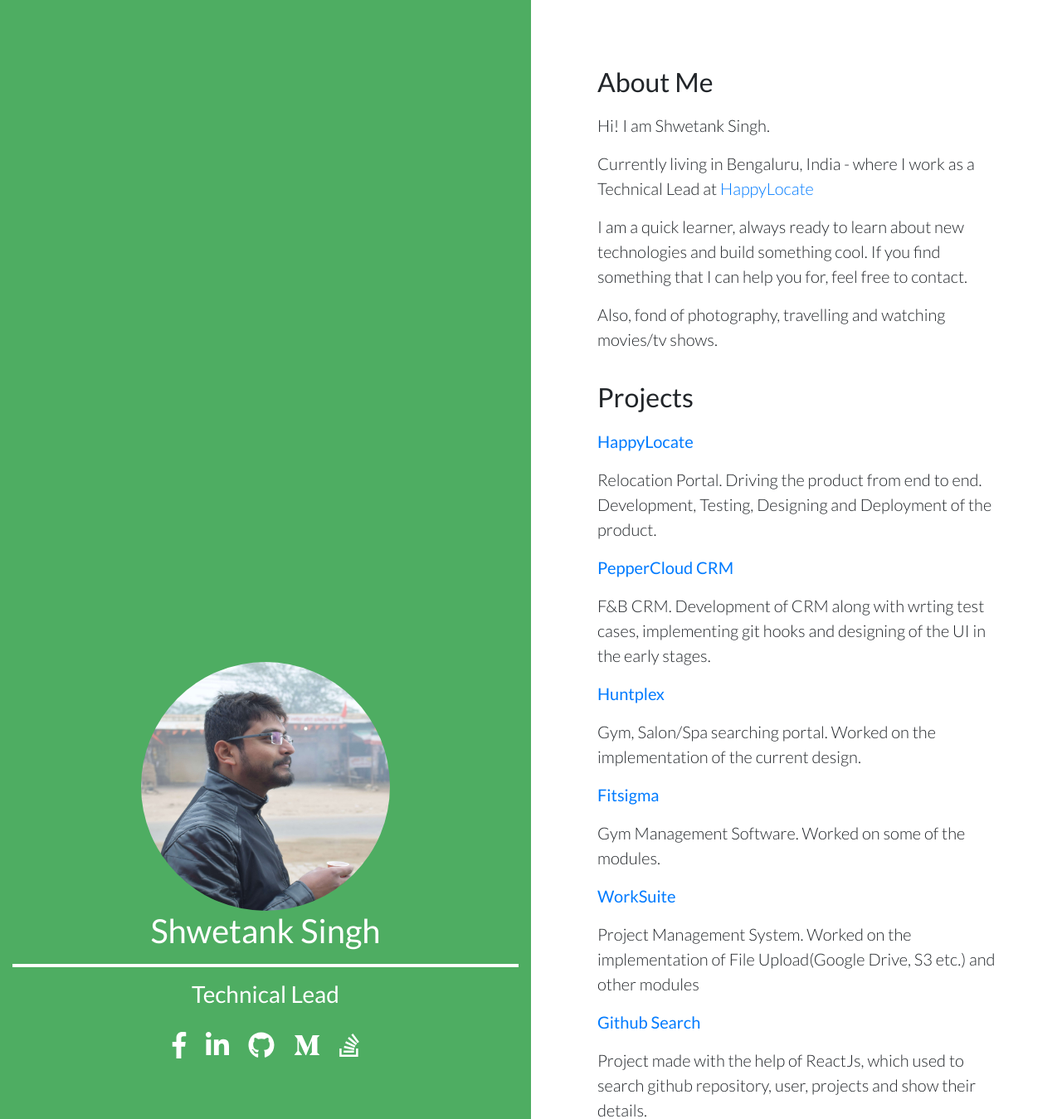
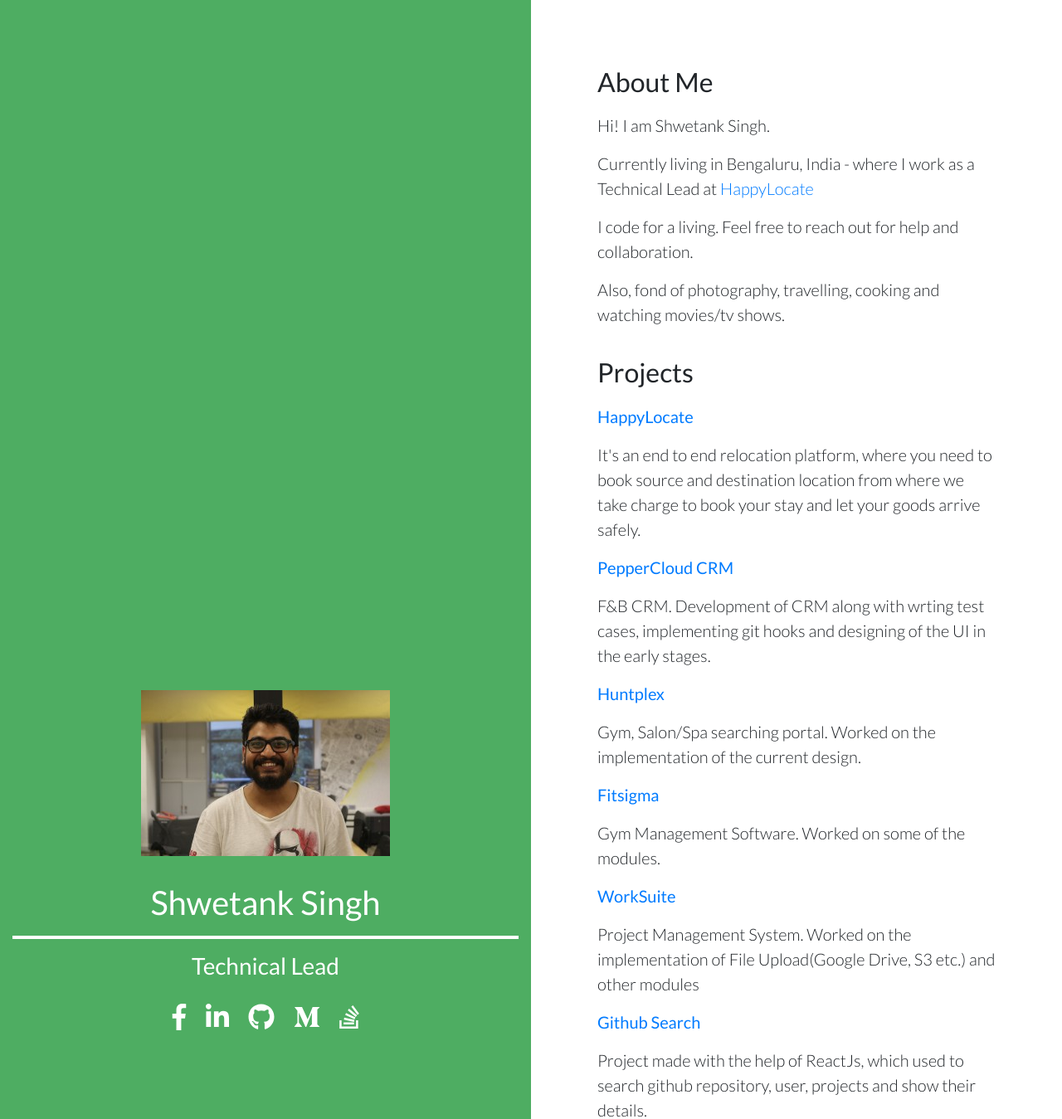
Before and after one commit to shwetank007/shwetank007.github.io, a PHP site: page /index.html in a window 1280 px wide. Shown: the top 1349 px of the page at 83% size. Run offline with PHP 8.4, Linux system fonts and the light colour scheme; some libraries are stand-ins or nearby versions.

Commit message:
Change: Photograph style and description change

```diff
--- a/index.html
+++ b/index.html
@@ -10,14 +10,14 @@
     <meta property="og:description" content="Full Stack Web Developer"/>
     <meta property="og:title" content="Shwetank Singh" />
     <meta property="og:type" content="Personal Website" />
-    <meta property="og:url" content="https://shwetank007.github.io/" />
-    <meta property="og:image" content="shwetank.jpg" />
+    <meta property="og:url" content="https://iamshwetank.com"/>
+    <meta property="og:image" content="shwetank.JPG" />
     <!--End OG Tag-->
     <link rel="stylesheet" href="https://maxcdn.bootstrapcdn.com/bootstrap/4.0.0/css/bootstrap.min.css" integrity="sha384-Gn5384xqQ1aoWXA+058RXPxPg6fy4IWvTNh0E263XmFcJlSAwiGgFAW/dAiS6JXm" crossorigin="anonymous">
     <script defer src="https://use.fontawesome.com/releases/v5.0.8/js/all.js"></script>
     <link href="https://fonts.googleapis.com/css?family=Roboto:400,300,500,600,700%7CLato:400,700,300,100" rel="stylesheet">
     <link rel="stylesheet" href="main.css">
-    <link rel="shortcut icon" type="image/x-icon" href="shwetank.jpg"/>
+    <link rel="shortcut icon" type="image/x-icon" href="shwetank.JPG"/>
     <!--Start Google Analytics-->
     <script>
         (function(i,s,o,g,r,a,m){i['GoogleAnalyticsObject']=r;i[r]=i[r]||function(){
@@ -73,16 +73,15 @@
                         <h2>About Me</h2>
                         <p>Hi! I am Shwetank Singh.</p>
                         <p>Currently living in Bengaluru, India - where I work as a Technical Lead at <a target="_blank" href="https://www.happylocate.com/">HappyLocate</a></p>
-                        <p>I am a quick learner, always ready to learn about new technologies and build something cool.
-                            If you find something that I can help you for, feel free to contact.</p>
-                        <p>Also, fond of photography, travelling and watching movies/tv shows.</p>
+                        <p>I code for a living. Feel free to reach out for help and collaboration.</p>
+                        <p>Also, fond of photography, travelling, cooking and watching movies/tv shows.</p>
                     </div>
                 </div>
                 <div class="row project-section">
                     <div class="col-md-12">
                         <h2>Projects</h2>
                         <a target="_blank" href="https://www.happylocate.com/"><p><b>HappyLocate</b></p></a>
-                        <p>Relocation Portal. Driving the product from end to end. Development, Testing, Designing and Deployment of the product.</p>
+                        <p>It's an end to end relocation platform, where you need to book source and destination location from where we take charge to book your stay and let your goods arrive safely. </p>
 
                         <a target="_blank" href="https://www.peppercloud.com/"><p><b>PepperCloud CRM</b></p></a>
                         <p>F&B CRM. Development of CRM along with wrting test cases, implementing git hooks and designing of the UI in the early stages.</p>
--- a/main.css
+++ b/main.css
@@ -20,10 +20,6 @@
 
 .profile-detail {
     flex: 1;
-}
-
-.img-profile {
-    border-radius: 50%;
 }
 
 .line-break {
@@ -81,10 +77,9 @@
         overflow-y: scroll;
         height: 100vh;
     }
+ }
 
-    .img-profile {
-        height: 300px;
-        width: 300px;
-        border-radius: 50%;
-    }
- }
+ .img-profile {
+    width: auto;
+    padding-bottom: 2rem;
+}
```
Also changed, not shown: shwetank.jpg.
